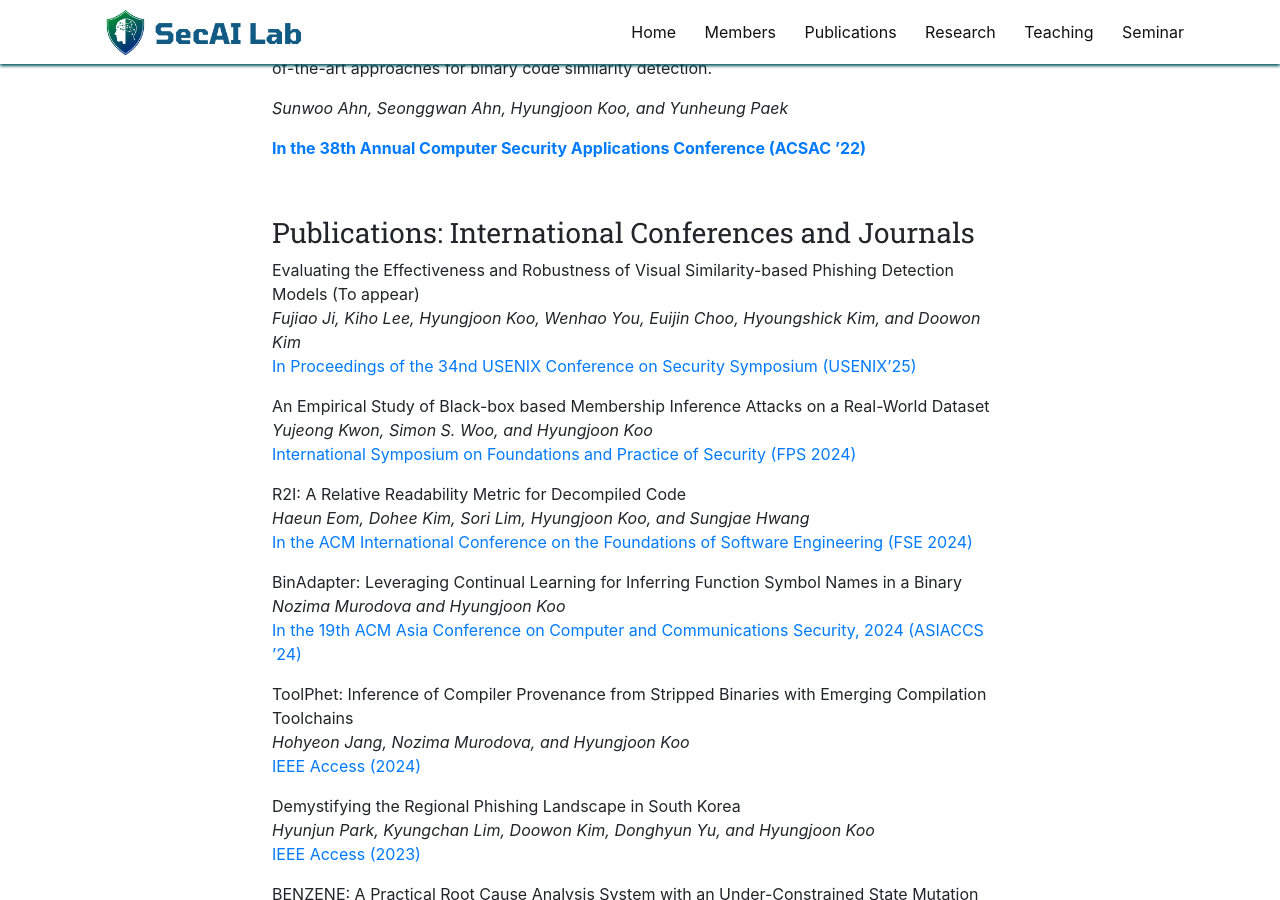
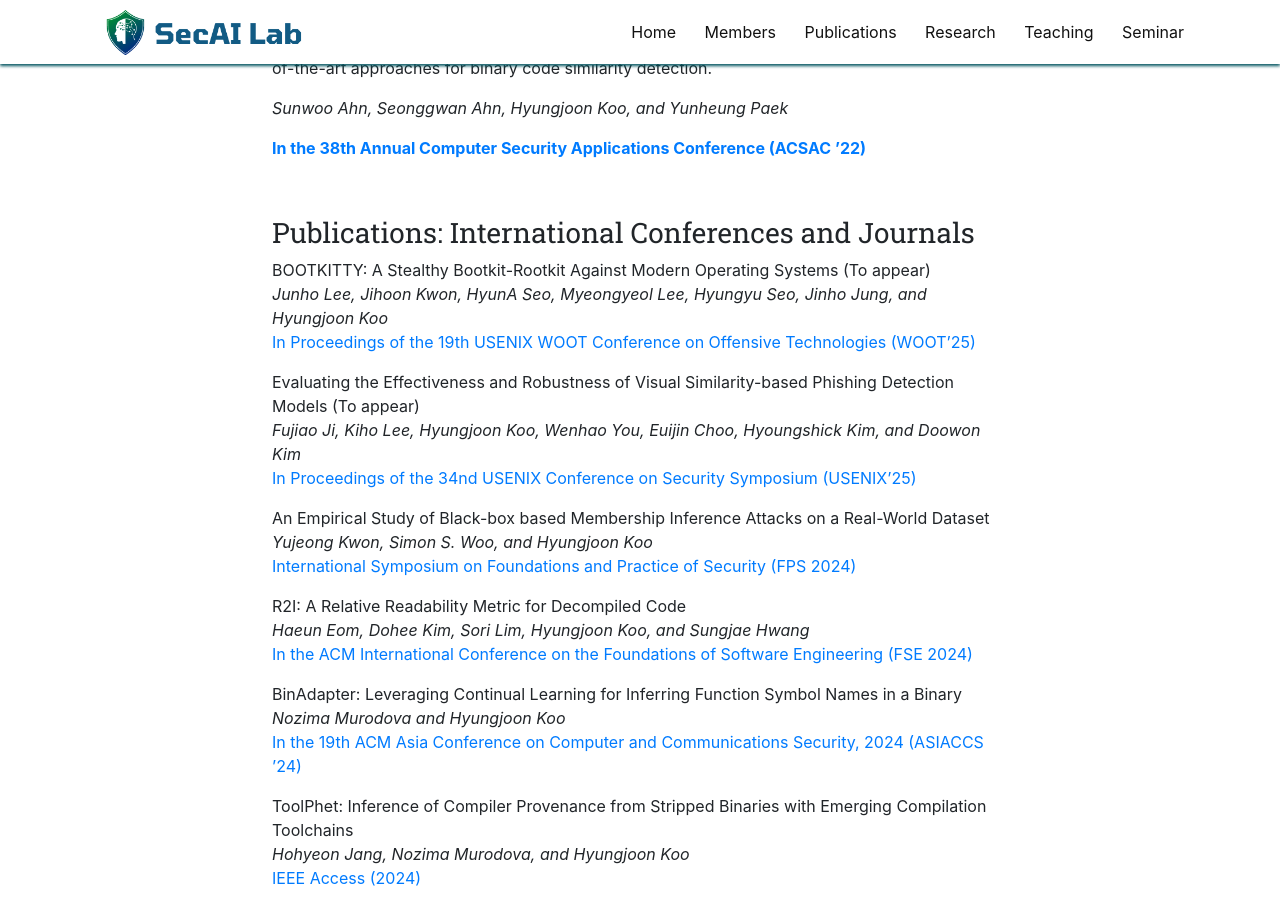
Before and after one commit to SecAI-Lab/secai-lab.github.io, a Jekyll site: the page built from pages/publications.md, in a window 1280 px wide and 900 px high, scrolled down 4022 px. Built offline with Jekyll 4.4.1, drawn with Linux system fonts in a browser that asks for light colours; nearby versions of some CDN libraries.

Commit message:
woot 25 updated

```diff
--- a/_data/news.yml
+++ b/_data/news.yml
@@ -1,6 +1,11 @@
+
+- date: Apr 11, 2025
+  headline: "Our paper, BOOTKITTY: A Stealthy Bootkit-Rootkit Against Modern Operating Systems, has been accepted to WOOT 25!"
+  id: 0
+
 - date: Jan 30, 2025
   headline: "Our paper, Evaluating the Effectiveness and Robustness of Visual Similarity-based Phishing Detection Models, has been accepted to USENIX 25!"
-  id: 0
+  id: 1
 
 - date: Nov 11, 2024
   headline: "Our paper, Advanced Persistent Threats: Addressed and Open Research Questions, has been accepted to CISC-W 24!"
--- a/_data/publist-conferences.yml
+++ b/_data/publist-conferences.yml
@@ -1,3 +1,14 @@
+
+- title: "BOOTKITTY: A Stealthy Bootkit-Rootkit Against Modern Operating Systems (To appear)"
+  image:
+  description: "Bootkits and rootkits are among the most elusive and persistent forms of malware, subverting system defenses by operating at the lowest levels of system architecture. Bootkits compromise the firmware or bootloader, allowing them to manipulate the boot sequence and gain control before security mechanisms initialize. Meanwhile, rootkits embed themselves within the OS kernel, stealthily conceal malicious activities, and maintain long-term persistence. Despite their critical implications for security, these threats remain underexplored due to the technical complexity involved in their study, the scarcity of real-world samples, and the challenges posed by defense-in-depth security in modern OSes. In this paper, we introduce BOOTKITTY, a hybrid bootkit-rootkit capable of circumventing modern security features in multiple OS platforms, across Windows, Linux, and Android. We explore critical firmware and bootloader vulnerabilities that can lead to a low-level compromise, demonstrating techniques that bypass advanced security protections by breaking the chain of trust. Our study addresses technical challenges such as exploiting UEFI drivers, manipulating kernel memory, and evading advanced mitigations in the boot process, and provides actionable insights. Our systematic evaluations show that BOOTKITTY reveals critical weaknesses in contemporary security mechanisms, highlighting the need for better security design that offers holistic (low-level) protection."
+  authors: Junho Lee, Jihoon Kwon, HyunA Seo, Myeongyeol Lee, Hyungyu Seo, Jinho Jung, and Hyungjoon Koo
+  link:
+    URL: To appear
+    display: In Proceedings of the 19th USENIX WOOT Conference on Offensive Technologies (WOOT'25)
+  highlight: 0
+  news2:
+
 - title: "Evaluating the Effectiveness and Robustness of Visual Similarity-based Phishing Detection Models (To appear)"
   image:
   description: "Phishing attacks pose a significant threat to Internet users,
```
